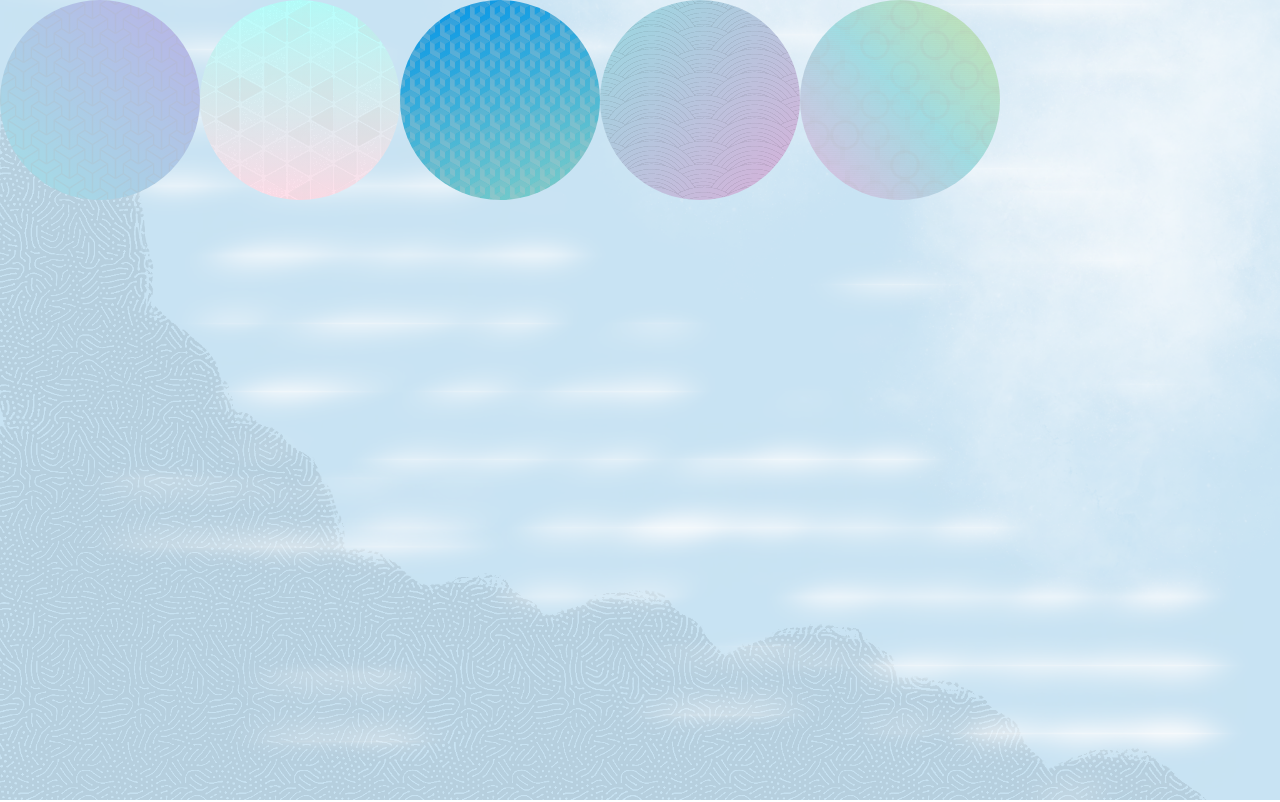
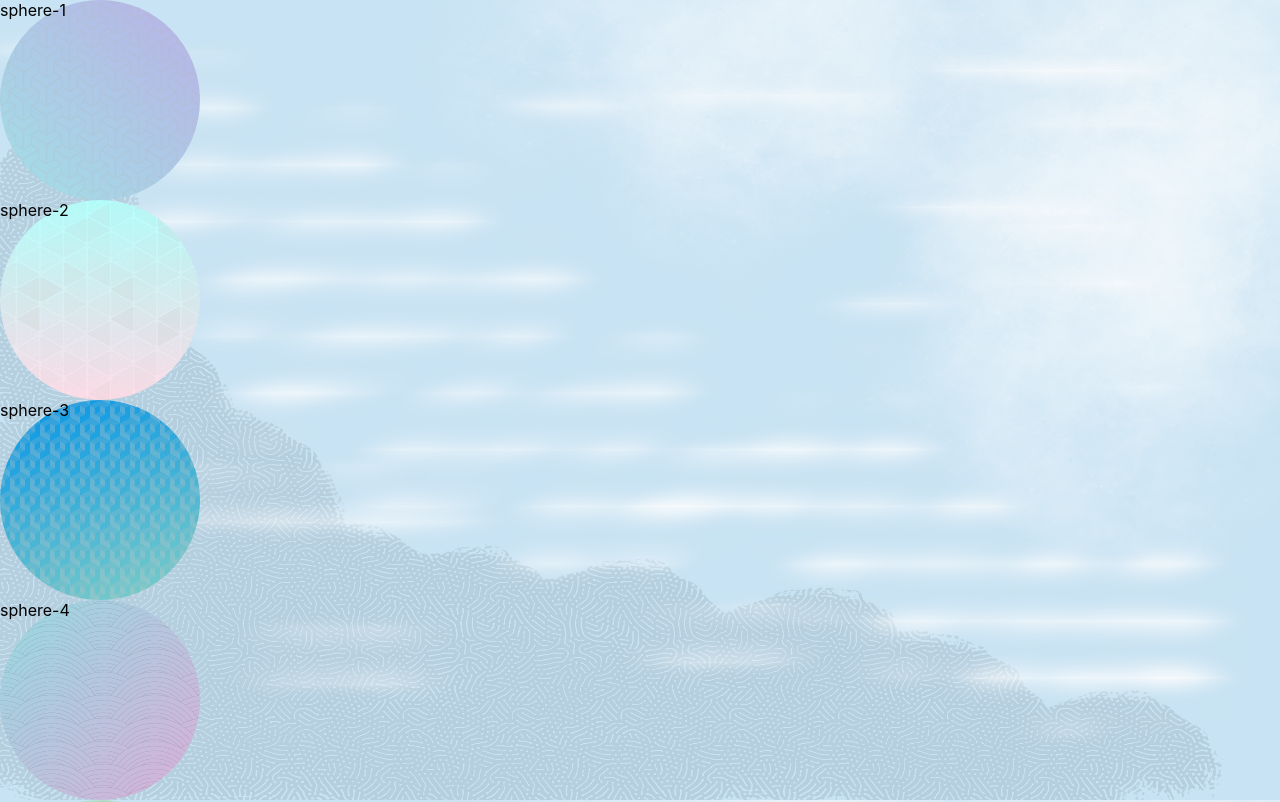
Before and after one commit to elbowgrrl/sphere-animations, a React (Create React App) app in the folder sphere-animations/: page / in a window 1280 px wide. Shown: the top 802 px of the page. Built offline with nearby package versions, Linux system fonts and the light colour scheme.

Commit message:
worked pn placement and labeled the spheres

```diff
--- a/sphere-animations/src/App.css
+++ b/sphere-animations/src/App.css
@@ -3,8 +3,6 @@
 }
 
 .container-outer {
-  display: flex;
-  flex-direction: row;
 }
 
 div .sphere-1 {
@@ -12,7 +10,11 @@ div .sphere-1 {
   width: 200px;
   border-radius: 50%;
   background-color: #9bf6ff;
-  background-image:  url(escheresque.png), linear-gradient(43deg, #9bf6ff 0%, #bdb2ff 100%);
+  background-image: url(escheresque.png),
+    linear-gradient(43deg, #9bf6ff 0%, #bdb2ff 100%);
+  position: relative;
+  /* left: 300;
+  bottom: 300px; */
 }
 
 div .sphere-2 {
@@ -20,7 +22,11 @@ div .sphere-2 {
   width: 200px;
   border-radius: 50%;
   background-color: #ffdee9;
-  background-image: url(gplay.png), linear-gradient(0deg, #ffdee9 0%, #b5fffc 100%);
+  background-image: url(gplay.png),
+    linear-gradient(0deg, #ffdee9 0%, #b5fffc 100%);
+  position: relative;
+  /* left: 200;
+  bottom: 300px; */
 }
 
 div .sphere-3 {
@@ -28,7 +34,11 @@ div .sphere-3 {
   width: 200px;
   border-radius: 50%;
   background-color: #0093e9;
-  background-image: url(cutcube.png), linear-gradient(160deg, #0093e9 0%, #80d0c7 100%);
+  background-image: url(cutcube.png),
+    linear-gradient(160deg, #0093e9 0%, #80d0c7 100%);
+  position: relative;
+  /* left: 700;
+  bottom: 500px; */
 }
 
 div .sphere-4 {
@@ -36,7 +46,11 @@ div .sphere-4 {
   width: 200px;
   border-radius: 50%;
   background-color: #d9afd9;
-  background-image: url(arches.png), linear-gradient(315deg, #d9afd9 0%, #97d9e1 100%);
+  background-image: url(arches.png),
+    linear-gradient(315deg, #d9afd9 0%, #97d9e1 100%);
+  position: relative;
+  /* left: 300;
+  bottom: 300px; */
 }
 
 div .sphere-5 {
@@ -46,4 +60,7 @@ div .sphere-5 {
   background-color: #fa8bff;
   background-image: url(strange-bullseyes.png),
     linear-gradient(45deg, #ffc6ff 0%, #9bf6ff 52%, #caffbf 90%);
+  position: relative;
+  /* left: 0;
+  bottom: 150px; */
 }
--- a/sphere-animations/src/App.js
+++ b/sphere-animations/src/App.js
@@ -4,11 +4,11 @@ function App() {
   const sphere3 = "images/sphere-3.png"
   return (
     <div className='container-outer'>
-    <div className='sphere-1'></div>
-    <div className='sphere-2'></div>
-    <div className='sphere-3'></div>
-    <div className='sphere-4'></div>
-    <div className='sphere-5'></div>
+    <div className='sphere-1'>sphere-1</div>
+    <div className='sphere-2'>sphere-2</div>
+    <div className='sphere-3'>sphere-3</div>
+    <div className='sphere-4'>sphere-4</div>
+    <div className='sphere-5'>sphere-5</div>
     </div>
   );
 }
```
